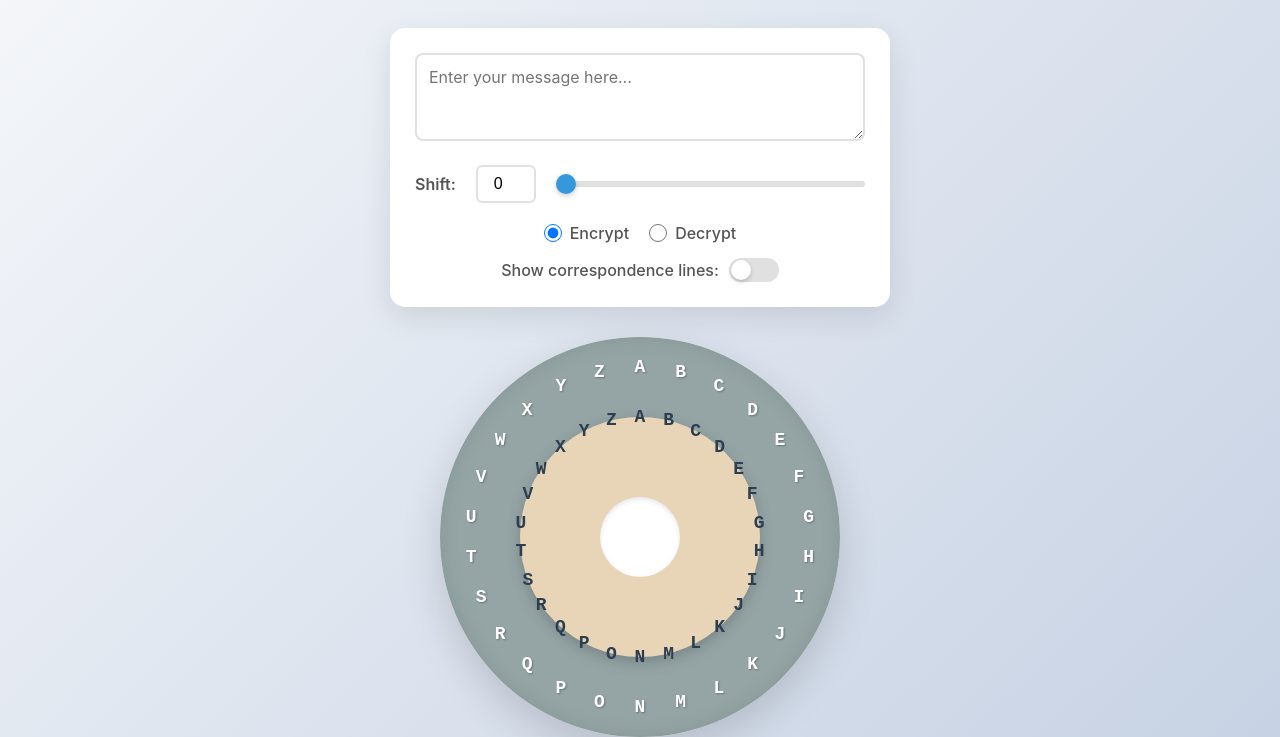
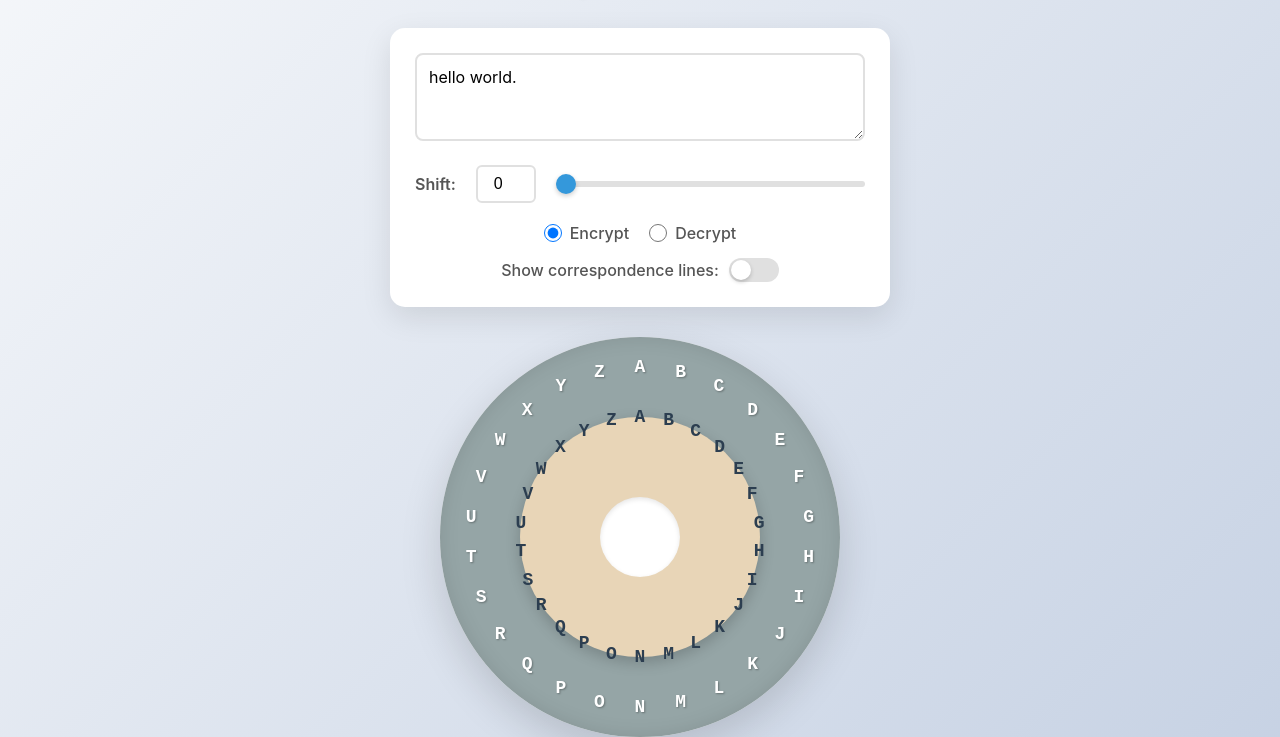
Before and after one commit to ipusiron/caesar-cipher-wheel, a plain HTML site: page index.html in a window 1280 px wide. Shown: the part 71-808 px from the top of the page. Drawn offline with Linux system fonts and the light colour scheme.

Commit message:
平文入力欄に初期文字列を設定.

```diff
--- a/index.html
+++ b/index.html
@@ -10,7 +10,7 @@
   <h1>Caesar Cipher Wheel Tool</h1>
 
   <div class="control-panel">
-    <textarea id="inputText" rows="3" placeholder="Enter your message here..."></textarea>
+    <textarea id="inputText" rows="3" placeholder="Enter your message here...">hello world.</textarea>
 
     <div class="shift-controls">
       <span class="shift-label">Shift:</span>
```
